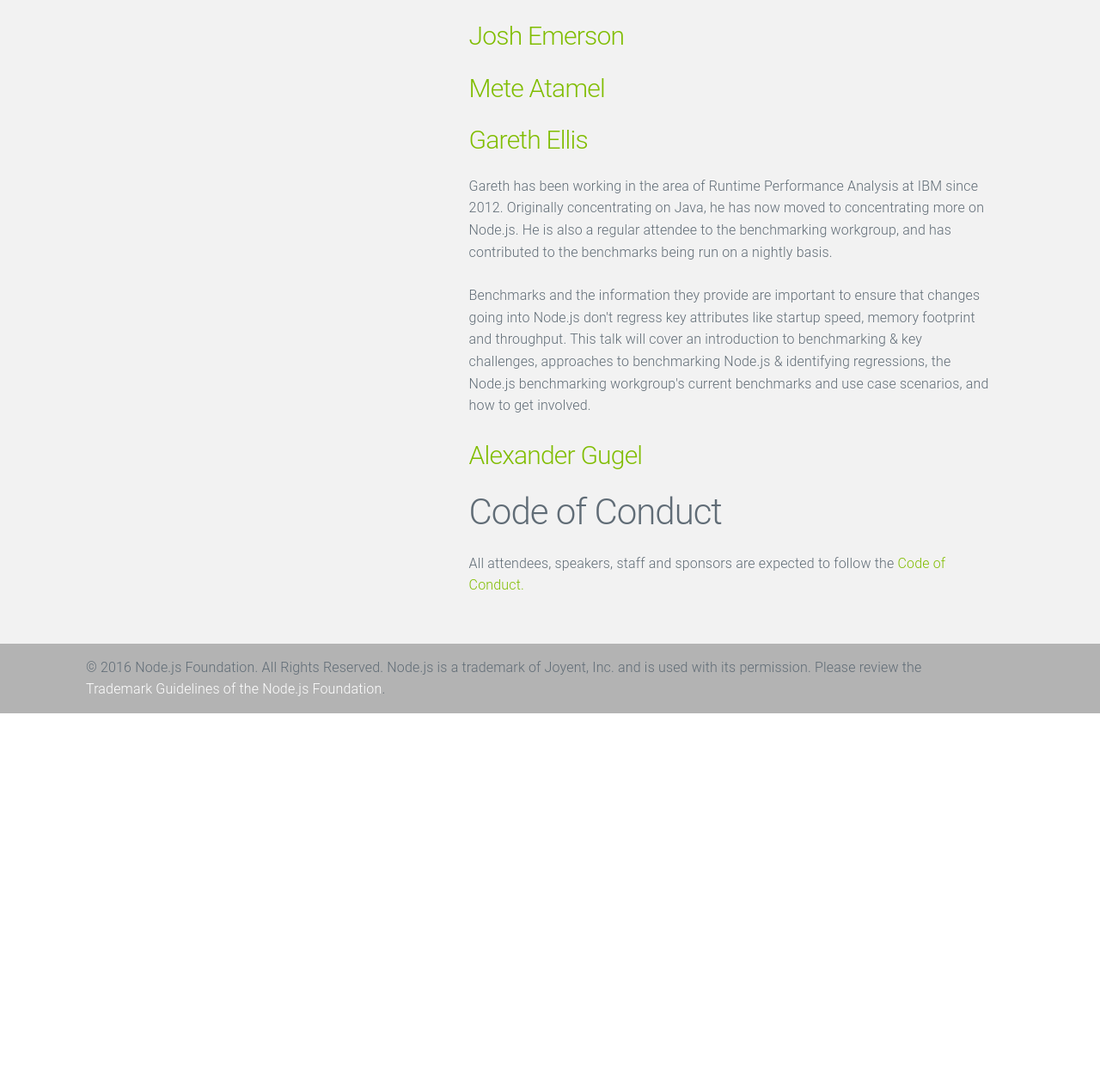
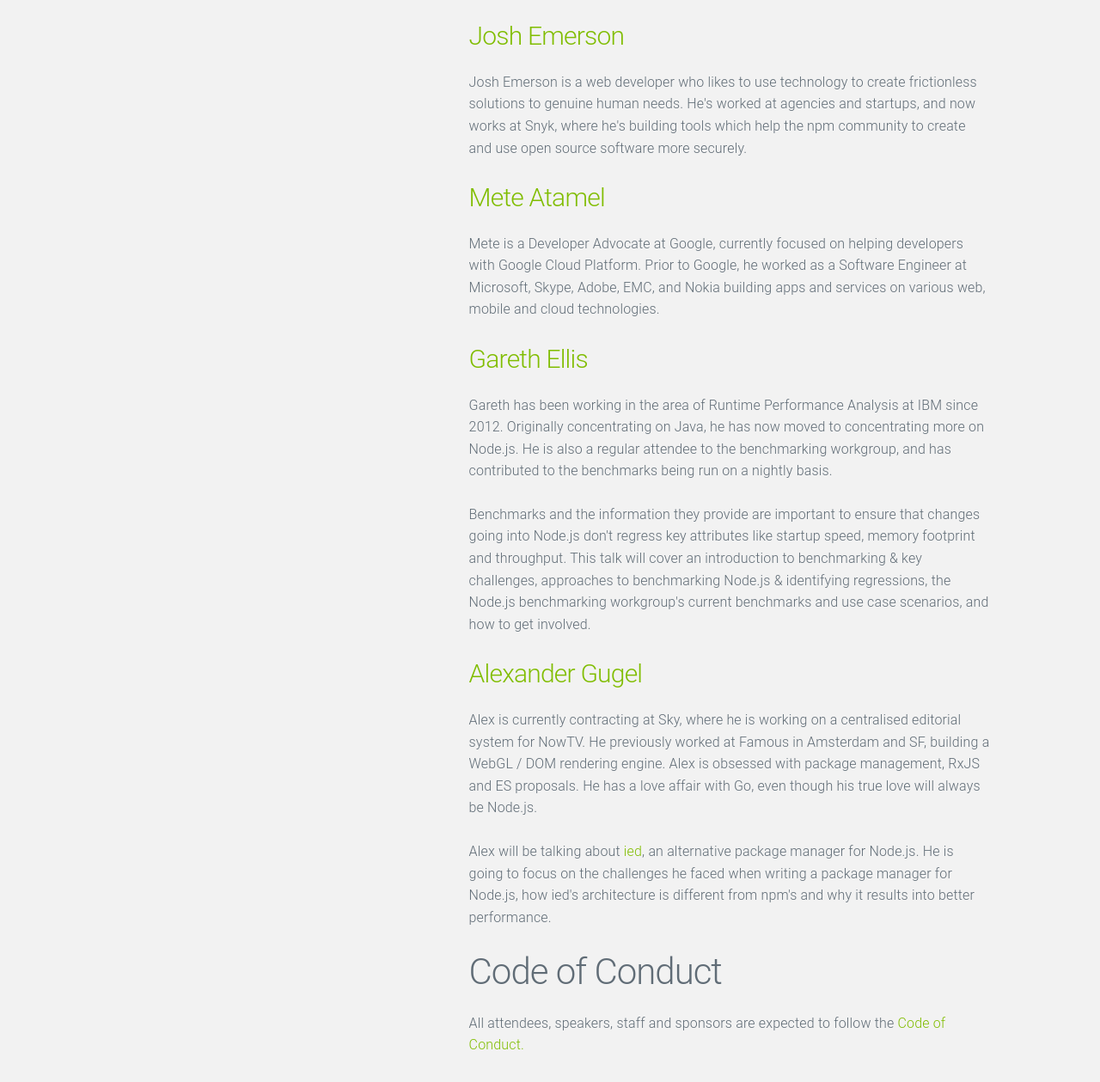
Before and after one commit to nodejs/live.nodejs.org, a website: page events/london.html in a window 1280 px wide. Shown: the part 2538-3797 px from the top of the page at 86% size. Before the commit the page ends 3368 px from the top, so only its background shows below. Drawn offline with Linux system fonts and the light colour scheme.

Commit message:
add speaker bios

```diff
--- a/events/london.html
+++ b/events/london.html
@@ -275,12 +275,16 @@
 managing teams and organization project work. She’ll focus in particular on workflows that
 will help frontend developers, npm’s biggest and fastest-growing group of users.</p>
 <h4 id="-josh-emerson-https-github-com-joshje-"><a href="https://github.com/joshje">Josh Emerson</a></h4>
+<p>Josh Emerson is a web developer who likes to use technology to create frictionless solutions to genuine human needs. He&#39;s worked at agencies and startups, and now works at Snyk, where he&#39;s building tools which help the npm community to create and use open source software more securely.</p>
 <h4 id="-mete-atamel-https-github-com-meteatamel-"><a href="https://github.com/meteatamel">Mete Atamel</a></h4>
+<p>Mete is a Developer Advocate at Google, currently focused on helping developers with Google Cloud Platform. Prior to Google, he worked as a Software Engineer at Microsoft, Skype, Adobe, EMC, and Nokia building apps and services on various web, mobile and cloud technologies.</p>
 <h4 id="-gareth-ellis-https-github-com-gareth-ellis-"><a href="https://github.com/gareth-ellis">Gareth Ellis</a></h4>
 <p>Gareth has been working in the area of Runtime Performance Analysis at IBM since 2012. Originally concentrating on Java, he has now moved to concentrating more on Node.js. He is also a regular attendee to the benchmarking workgroup, and has contributed to the benchmarks being run on a nightly basis.</p>
 <p>Benchmarks and the information they provide are important to ensure that changes going into Node.js don&#39;t regress key attributes like startup speed, memory footprint and throughput.
 This talk will cover an introduction to benchmarking &amp; key challenges, approaches to benchmarking Node.js &amp; identifying regressions, the Node.js benchmarking workgroup&#39;s current benchmarks and use case scenarios, and how to get involved.</p>
 <h4 id="-alexander-gugel-https-github-com-alexandergugel-"><a href="https://github.com/alexanderGugel">Alexander Gugel</a></h4>
+<p>Alex is currently contracting at Sky, where he is working on a centralised editorial system for NowTV. He previously worked at Famous in Amsterdam and SF, building a WebGL / DOM rendering engine. Alex is obsessed with package management, RxJS and ES proposals. He has a love affair with Go, even though his true love will always be Node.js.</p>
+<p>Alex will be talking about <a href="https://github.com/alexanderGugel/ied">ied</a>, an alternative package manager for Node.js. He is going to focus on the challenges he faced when writing a package manager for Node.js, how ied&#39;s architecture is different from npm&#39;s and why it results into better performance.</p>
 
     <h2 id="conduct">Code of Conduct</h2>
     <p>
```
Also changed, not shown: events/london.md (+8 -0 lines), zh-CN/events/london.html (+4 -0 lines).
